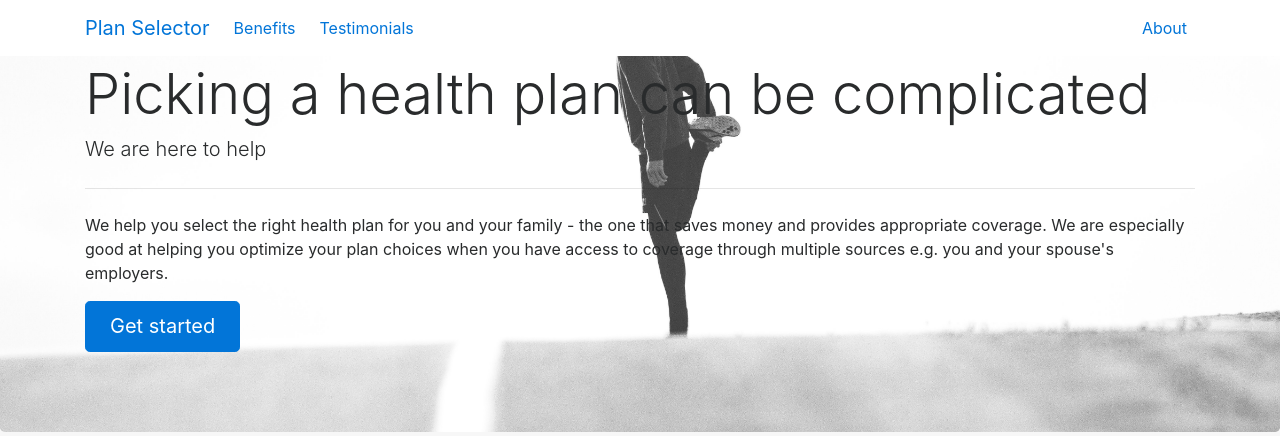
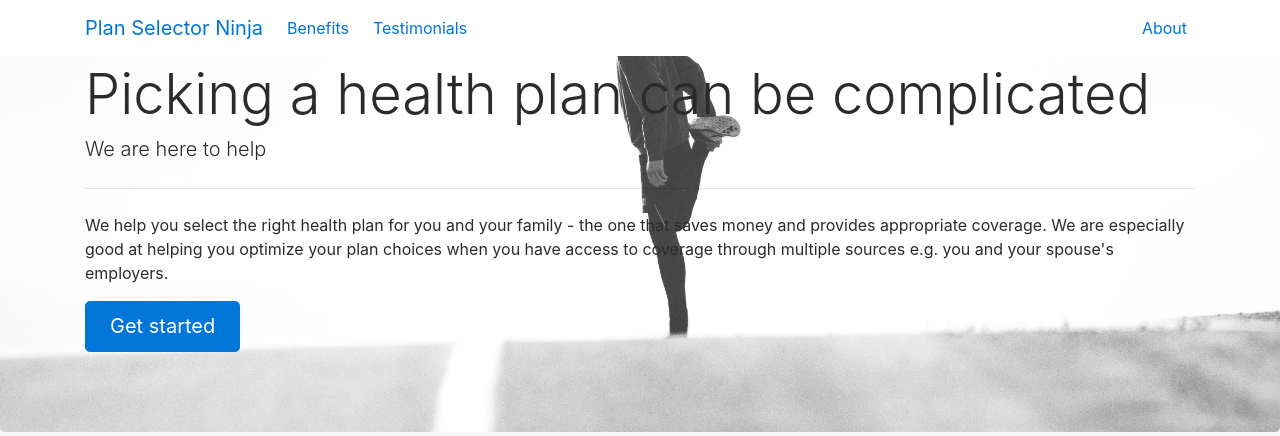
Before and after one commit to gankit/plan-selector, a Flask app: page /plans/ in a window 1280 px wide. Shown: the top 436 px of the page. Run offline with Flask 2, Linux system fonts and the light colour scheme; data that the repository does not hold is empty; some libraries are stand-ins or nearby versions.

Commit message:
dummy change

```diff
--- a/plans/templates/index.html
+++ b/plans/templates/index.html
@@ -20,7 +20,7 @@
         <button class="navbar-toggler" type="button" data-toggle="collapse" data-target="#collapsingNavbar">
             ☰
         </button>
-        <a class="navbar-brand page-scroll mr-3" href="#first">Plan Selector</a>
+        <a class="navbar-brand page-scroll mr-3" href="#first">Plan Selector Ninja</a>
         <div class="collapse navbar-collapse" id="collapsingNavbar">
             <ul class="navbar-nav">
                 <li class="nav-item">
```
Also changed, not shown: 10 other files.
